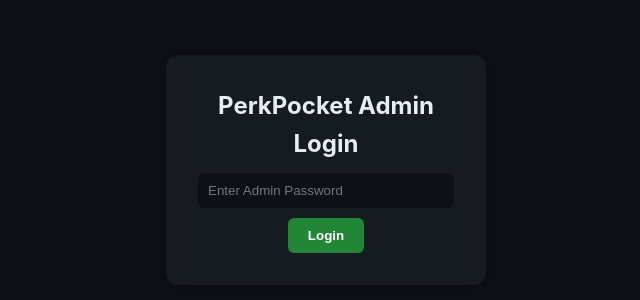
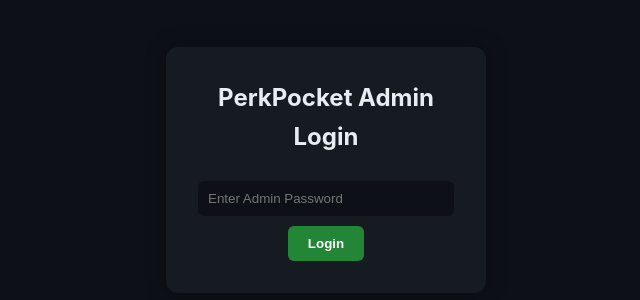
Before and after one commit to nextwaveaisuite/perkpocket, a website: page public/admin/index.html in a window 1280 px wide. Shown: the part 230-530 px from the top of the page, without its empty margins (314-954 px from the left). Drawn offline with Linux system fonts and the light colour scheme.

Commit message:
index.html

```diff
--- a/public/admin/index.html
+++ b/public/admin/index.html
@@ -23,6 +23,11 @@
       box-shadow: 0 0 20px rgba(0,0,0,0.4);
       width: 320px;
       text-align: center;
+      animation: fadeIn 0.5s ease;
+    }
+    @keyframes fadeIn {
+      from { opacity: 0; transform: translateY(10px); }
+      to { opacity: 1; transform: translateY(0); }
     }
     input[type="password"] {
       width: 100%;
@@ -44,6 +49,9 @@
       transition: background 0.2s ease;
     }
     button:hover { background: #2ea043; }
+    h2 {
+      margin-bottom: 15px;
+    }
   </style>
 </head>
 <body>
@@ -51,16 +59,16 @@
 
   <script>
     /* === SIMPLE ADMIN LOGIN (STATIC SITE SAFE) === */
-    const ADMIN_PASSWORD = "NextWave-PerkAdmin2025";  // 👈 change this before deploying!
+    const ADMIN_PASSWORD = "1Church@Miles_St_MountIsa";  // ✅ Your pre-filled password
 
-    // If already logged in, go straight to dashboard
+    // If already logged in, show dashboard
     if (sessionStorage.getItem("perkAdminAuth") === "granted") {
       showAdminPanel();
     } else {
       showLogin();
     }
 
-    // --- UI: login box ---
+    // --- Login Screen ---
     function showLogin() {
       document.getElementById("app").innerHTML = `
         <div class="login-box">
@@ -71,7 +79,7 @@
       `;
     }
 
-    // --- Validate password ---
+    // --- Check Password ---
     function checkLogin() {
       const input = document.getElementById("pw").value.trim();
       if (input === ADMIN_PASSWORD) {
@@ -82,18 +90,18 @@
       }
     }
 
-    // --- After login ---
+    // --- Admin Dashboard ---
     function showAdminPanel() {
       document.getElementById("app").innerHTML = `
         <div class="admin-panel">
           <h2>Welcome, Admin ✅</h2>
-          <p>You are now logged in to manage offers, balances, and payouts.</p>
+          <p>You are now logged in to manage offers, affiliate networks, and payouts.</p>
           <button onclick="logout()">Logout</button>
         </div>
       `;
     }
 
-    // --- Logout handler ---
+    // --- Logout ---
     function logout() {
       sessionStorage.removeItem("perkAdminAuth");
       location.reload();
```
